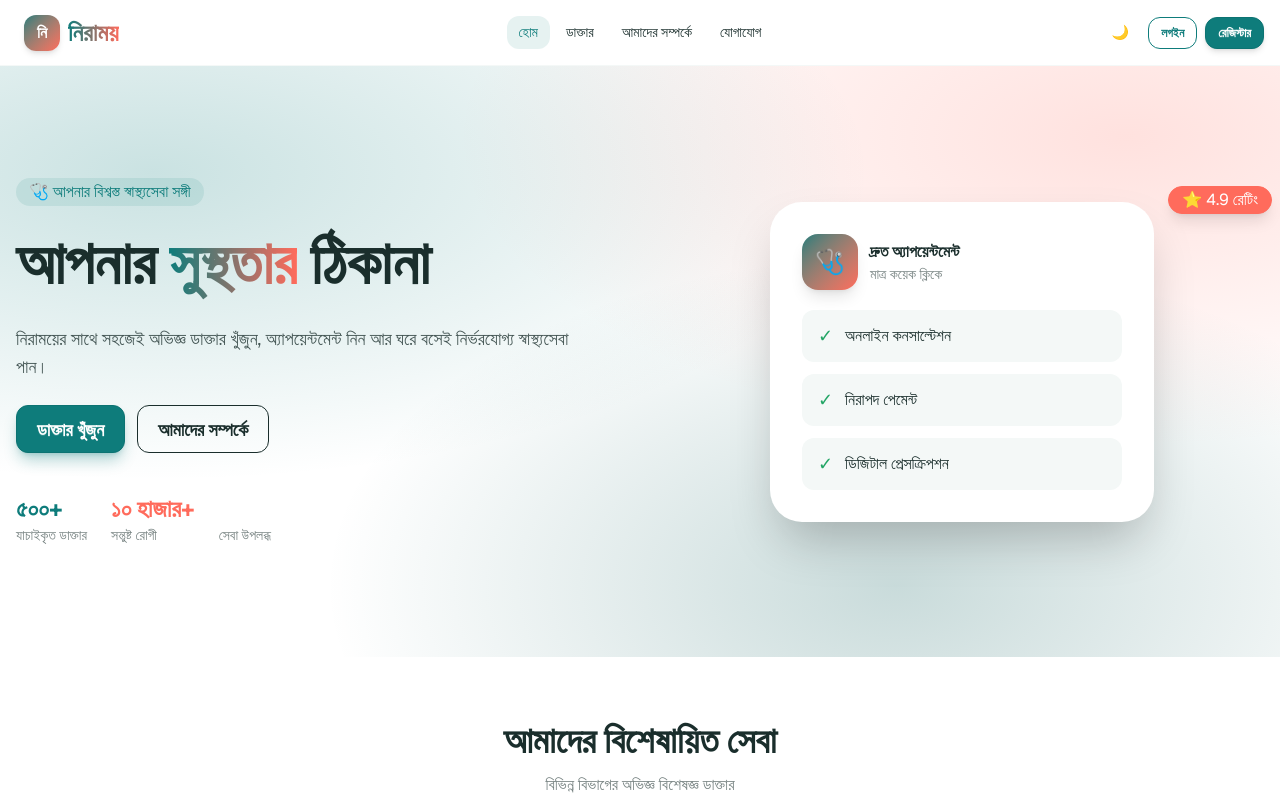
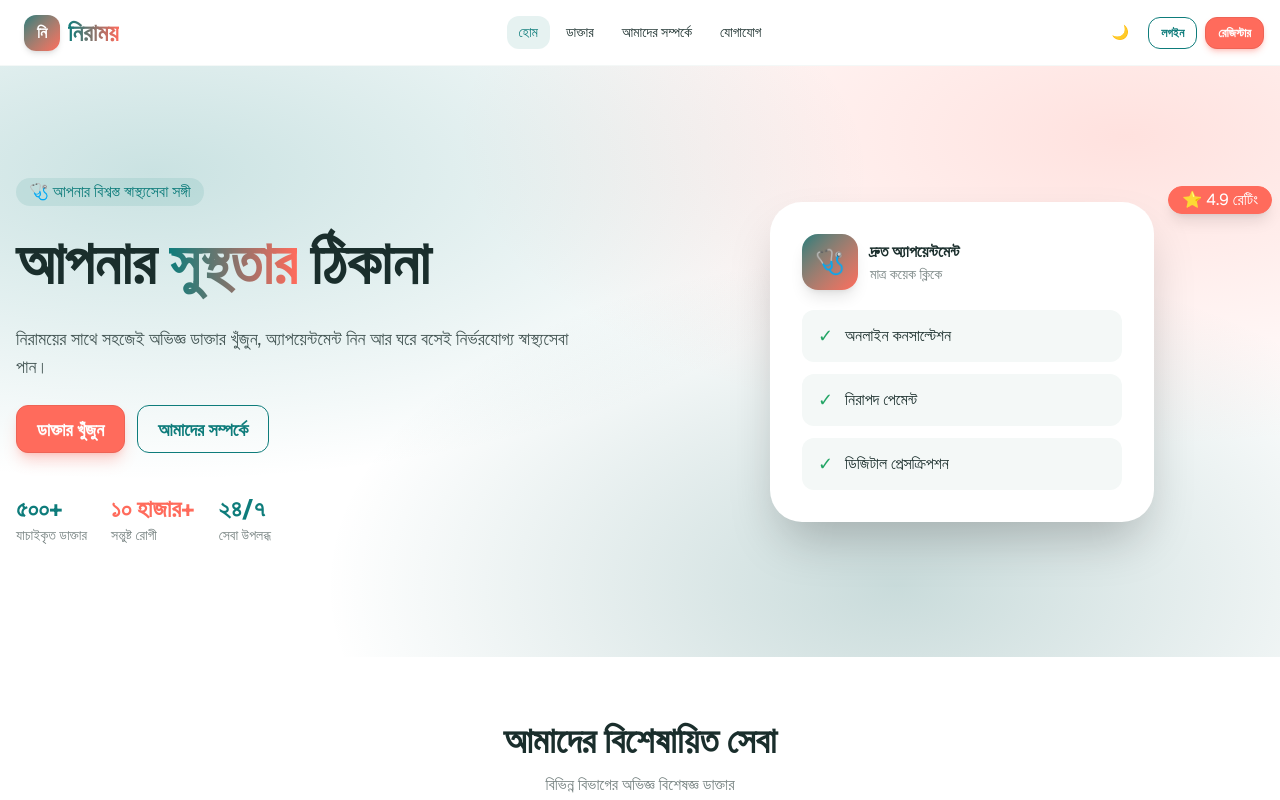
Before and after one commit to Biplob106/niramoy-client, a Next.js app: page / in a window 1280 px wide. Shown: the top 800 px of the page. Built offline with nearby package versions, Linux system fonts and the light colour scheme; no server answers.

Commit message:
style: coral CTAs in navbar/hero, fix hero stat color, add teal accent shape

```diff
--- a/src/app/page.js
+++ b/src/app/page.js
@@ -31,10 +31,10 @@ export default function Home() {
               বসেই নির্ভরযোগ্য স্বাস্থ্যসেবা পান।
             </p>
             <div className="flex flex-wrap gap-3 justify-center lg:justify-start">
-              <Link href="/doctors" className="btn btn-primary btn-lg shadow-lg shadow-primary/30">
+              <Link href="/doctors" className="btn btn-secondary btn-lg shadow-lg shadow-secondary/30 transition">
                 ডাক্তার খুঁজুন
               </Link>
-              <Link href="/about" className="btn btn-outline btn-lg">
+              <Link href="/about" className="btn btn-outline btn-primary btn-lg transition">
                 আমাদের সম্পর্কে
               </Link>
             </div>
@@ -50,7 +50,7 @@ export default function Home() {
                 <div className="text-sm opacity-60">সন্তুষ্ট রোগী</div>
               </div>
               <div>
-                <div className="text-2xl font-bold text-accent-content">২৪/৭</div>
+                <div className="text-2xl font-bold text-primary">২৪/৭</div>
                 <div className="text-sm opacity-60">সেবা উপলব্ধ</div>
               </div>
             </div>
@@ -58,6 +58,9 @@ export default function Home() {
 
           {/* ডান পাশ — ডেকোরেটিভ কার্ড */}
           <div className="relative hidden lg:block">
+            {/* সাবটল টিল অ্যাকসেন্ট শেপ */}
+            <div className="absolute -inset-4 -z-10 rounded-[3rem] bg-primary/10 rotate-6"></div>
+            <div className="absolute top-8 -left-6 -z-10 w-24 h-24 rounded-full bg-secondary/10 blur-xl"></div>
             <div className="card bg-base-100 shadow-2xl rounded-[2rem] p-8 max-w-sm mx-auto">
               <div className="flex items-center gap-3 mb-5">
                 <span className="grid place-items-center w-14 h-14 rounded-2xl bg-gradient-to-br from-primary to-secondary text-white text-2xl shadow-lg">
--- a/src/components/Navbar.jsx
+++ b/src/components/Navbar.jsx
@@ -75,7 +75,7 @@ export default function Navbar() {
               <div tabIndex={0} role="button" className="btn btn-ghost btn-circle avatar ring-2 ring-primary/30 hover:ring-primary transition">
                 <div className="w-10 rounded-full">
                   <img
-                    src={user.photoURL || `https://ui-avatars.com/api/?name=${user.displayName || "User"}&background=0e9f8e&color=fff`}
+                    src={user.photoURL || `https://ui-avatars.com/api/?name=${user.displayName || "User"}&background=0e7c7b&color=fff`}
                     alt="user"
                   />
                 </div>
@@ -89,8 +89,8 @@ export default function Navbar() {
             </div>
           ) : (
             <>
-              <Link href="/login" className="btn btn-outline btn-primary btn-sm">লগইন</Link>
-              <Link href="/register" className="btn btn-primary btn-sm shadow-md">রেজিস্টার</Link>
+              <Link href="/login" className="btn btn-outline btn-primary btn-sm transition">লগইন</Link>
+              <Link href="/register" className="btn btn-secondary btn-sm shadow-md shadow-secondary/30 transition">রেজিস্টার</Link>
             </>
           )}
         </div>
```
